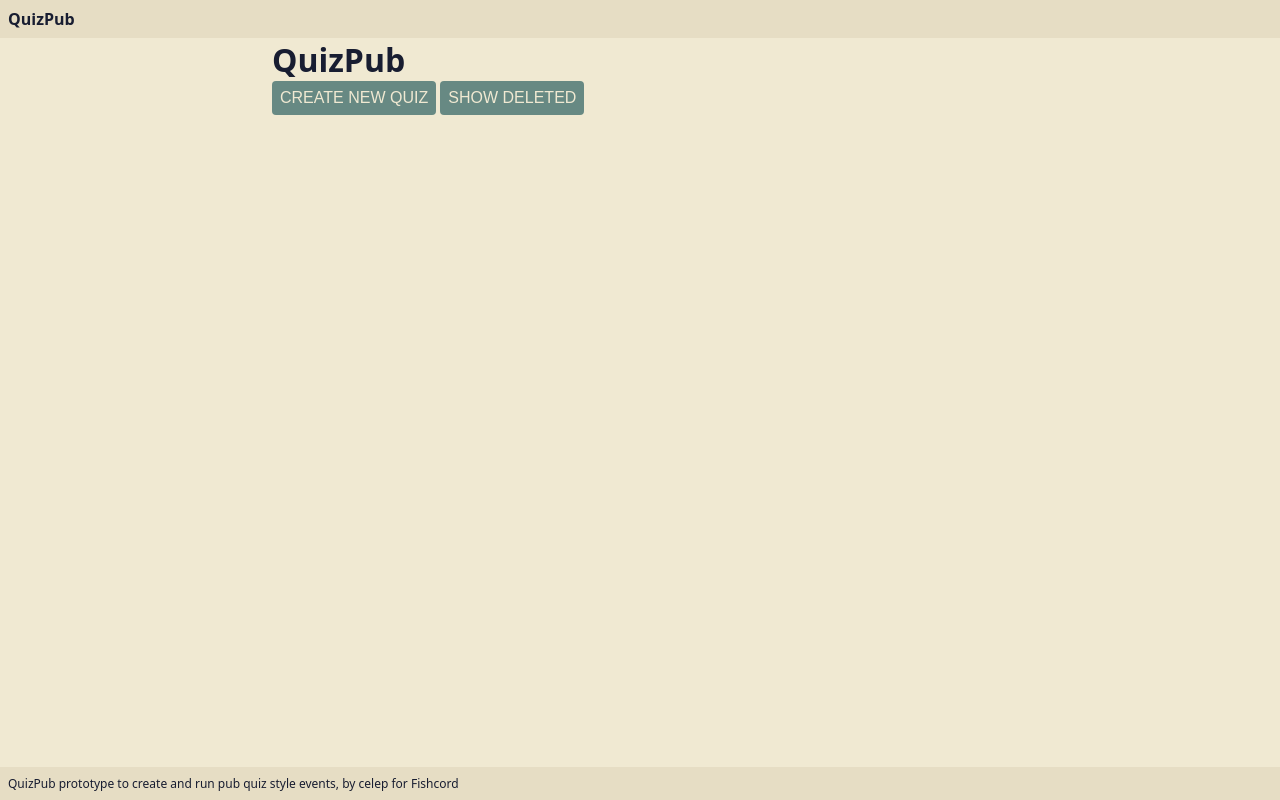
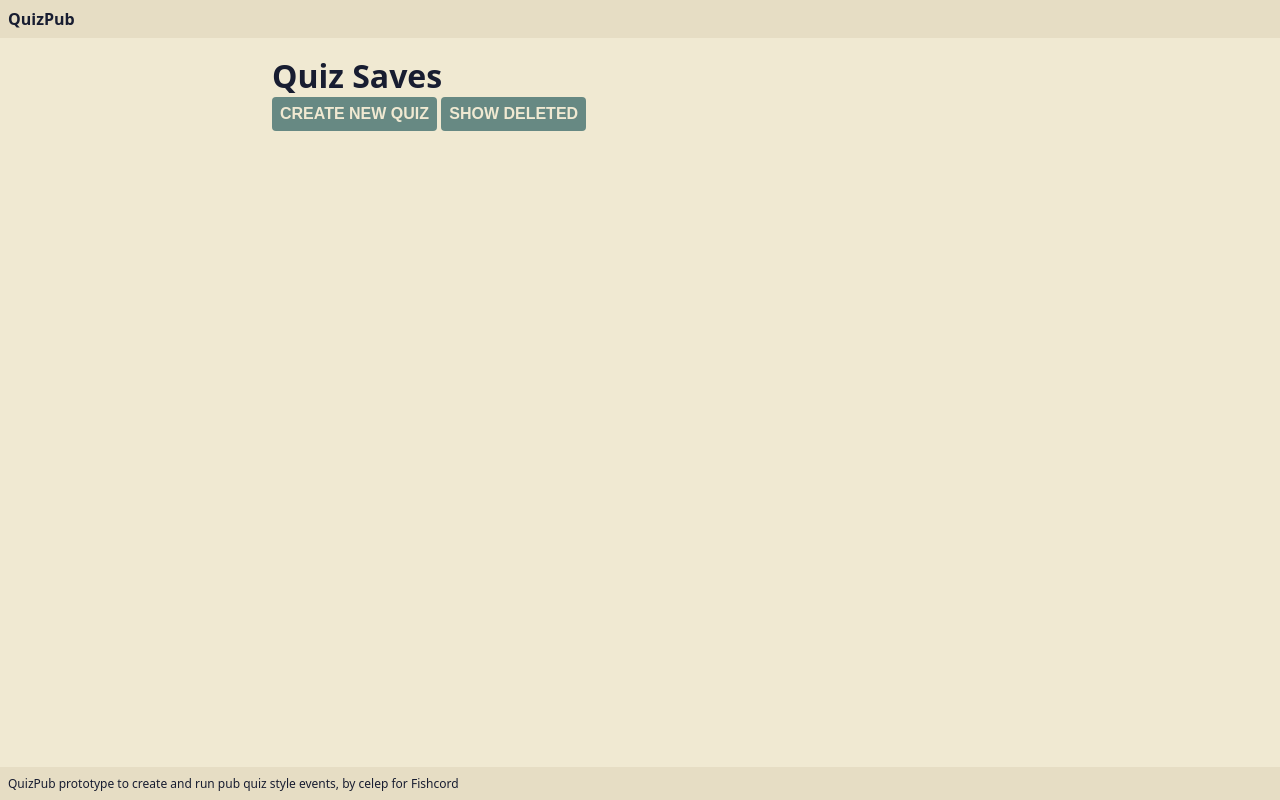
Before and after one commit to culas/quiz-pub, a SvelteKit app in the folder client/: page / in a window 1280 px wide. Built offline with nearby package versions, Linux system fonts and the light colour scheme.

Commit message:
different color for delete buttons

```diff
--- a/client/src/routes/+page.svelte
+++ b/client/src/routes/+page.svelte
@@ -27,7 +27,7 @@
 	$: showDeleted = false;
 </script>
 
-<h1>QuizPub</h1>
+<h1>Quiz Saves</h1>
 
 {#each $saves.filter((s) => !s.deleted || showDeleted) as save}
 	<section>
@@ -37,12 +37,12 @@
 		<p>Last save: {new Date(save.date).toLocaleString()}</p>
 		<a class="button" href="{save.id}/edit">Edit</a>
 		{#if save.deleted}
-			<button on:click={() => restoreQuiz(save.id)}>Restore</button>
+			<button on:click={() => restoreQuiz(save.id)}>restore</button>
 		{:else}
-			<button on:click={() => deleteQuiz(save.id)}>Delete</button>
+			<button class="warn" on:click={() => deleteQuiz(save.id)}>delete</button>
 		{/if}
 	</section>
 {/each}
 
-<button on:click={createNewQuiz}>Create new quiz</button>
+<button on:click={createNewQuiz}>create new quiz</button>
 <button on:click={() => (showDeleted = !showDeleted)}>{showDeleted ? 'hide' : 'show'} deleted</button>
--- a/client/src/routes/[code]/edit/+page.svelte
+++ b/client/src/routes/[code]/edit/+page.svelte
@@ -50,14 +50,14 @@
 		<label>
 			<h2>Round</h2>
 			<input type="text" bind:value={round.name} />
-			<button on:click={() => removeRound(rIdx)}>delete round</button>
+			<button class="warn" on:click={() => removeRound(rIdx)}>delete round</button>
 		</label>
 
 		{#each round.questions as question, qIdx}
 			<label>
 				<h3>Q{qIdx + 1}</h3>
 				<input type="text" bind:value={question} />
-				<button on:click={() => removeQuestion(rIdx, qIdx)}>delete question</button>
+				<button class="warn" on:click={() => removeQuestion(rIdx, qIdx)}>delete question</button>
 			</label>
 		{/each}
 		<button on:click={() => addQuestion(rIdx)}>add question</button>
--- a/client/static/global.css
+++ b/client/static/global.css
@@ -4,6 +4,7 @@
 	--color-lighter: #F0E9D2;
 	--color-light: #E6DDC4;
 	--color-white: white;
+	--color-warning: #D9534F;
 	--color-text: var(--color-dark);
 	--color-background: var(--color-lighter);
 	--box-shadow: 0 3px 6px rgba(0, 0, 0, 0.05);
@@ -27,6 +28,7 @@ body {
 	align-items: stretch;
 	background-color: var(--color-background);
 	color: var(--color-text);
+	gap: 1rem;
 }
 
 input,
@@ -47,6 +49,7 @@ button,
 	display: inline-block;
 	text-decoration: none;
 	font-size: inherit;
+	font-weight: bold;
 	border: none;
 	color: var(--color-lighter);
 	background-color: var(--color-primary);
@@ -60,6 +63,10 @@ button:active,
 .button:hover,
 .button:active {
 	background-color: var(--color-dark);
+}
+
+.warn {
+	background-color: var(--color-warning);
 }
 
 h1, h2, h3, h4 {
```
